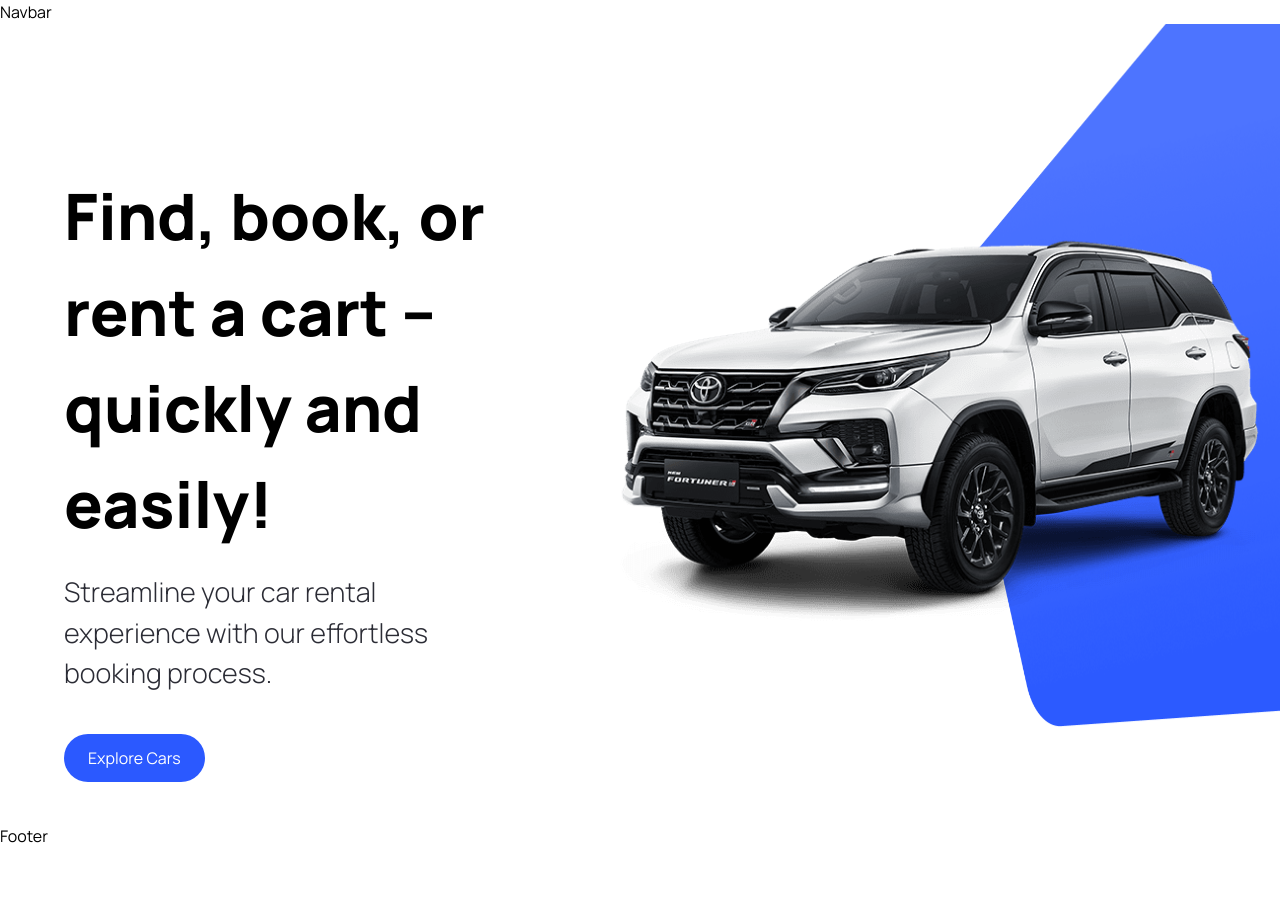
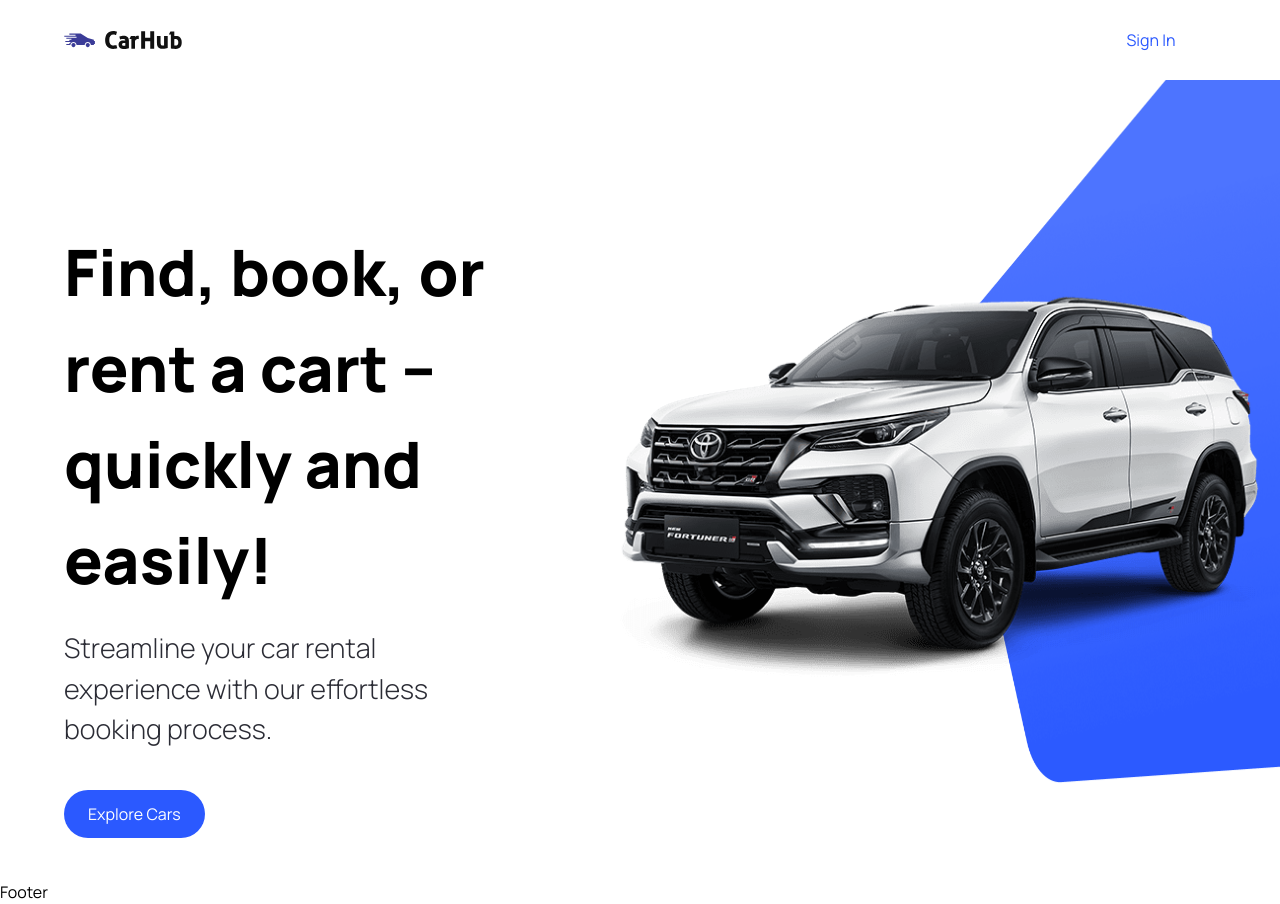
Before and after one commit to hectorbiminchumo/Project-Next15-Car-ShowCase-SSR, a Next.js app: page / in a window 1280 px wide. Before the commit the page ends 848 px from the top, so only its background shows below. Built offline with nearby package versions, Linux system fonts and the light colour scheme.

Commit message:
feat: adding Navbar

```diff
--- a/components/CustomButton.tsx
+++ b/components/CustomButton.tsx
@@ -3,11 +3,11 @@
 import { CustomeButtonProps } from '@/types'
 import Image from 'next/image'
 
-const CustomButton = ({ title, containerStyles, handleClick }: CustomeButtonProps) => {
+const CustomButton = ({ title, containerStyles, handleClick, btnType }: CustomeButtonProps) => {
   return (
    <button
     disabled={false}
-    type={'button'}
+    type={btnType ||'button'}
     className={`custom-btn ${containerStyles}`}
     onClick={handleClick}
    >
--- a/components/Navbar.tsx
+++ b/components/Navbar.tsx
@@ -1,8 +1,29 @@
-import React from 'react'
+import Image from 'next/image';
+import Link from 'next/link';
+import CustomButton from './CustomButton';
 
 const Navbar = () => {
   return (
-    <div>Navbar</div>
+    <header className='w-full abtsolute z-10'>
+        <nav className='max-w-[1440px] mx-auto flex justify-between items-center sm:px-16 px-6 py-4'>
+            <Link href="/" className='flex justify-center items-center'>
+            <Image
+            src='/logo.svg'
+            alt='Car Hub Logo'
+            width={118}
+            height={18}
+            className='object-contain'
+            />
+            </Link>
+
+            <CustomButton
+                title='Sign In'
+                btnType='button'
+                containerStyles='text-primary-blue rounded-full bg-white min-w-[130px]'
+            />
+        </nav>
+
+    </header>
   )
 }
 
--- a/types/index.ts
+++ b/types/index.ts
@@ -3,5 +3,6 @@
 export interface CustomeButtonProps {
     title: string;
     containerStyles?: string;
-    handleClick: MouseEventHandler<HTMLButtonElement>;
+    handleClick?: MouseEventHandler<HTMLButtonElement>;
+    btnType?: 'button' | 'submit';
 }
```
